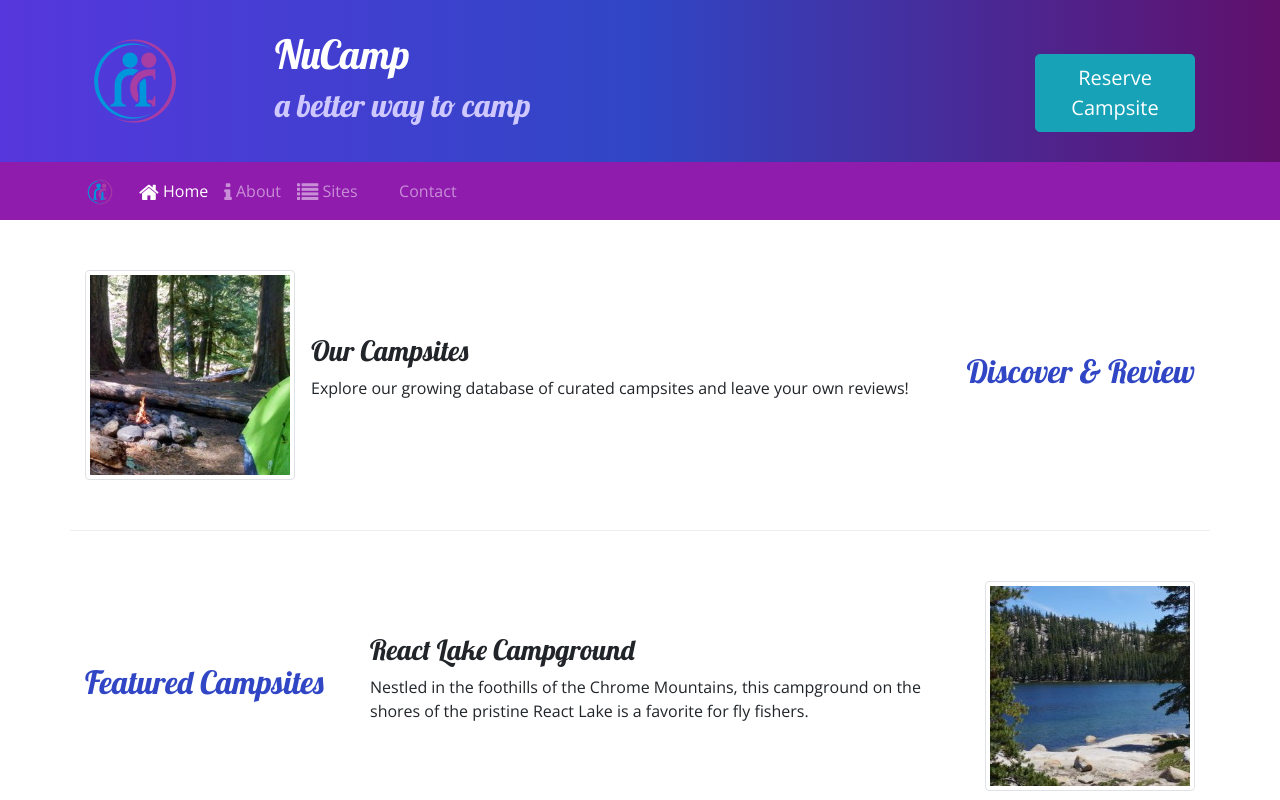
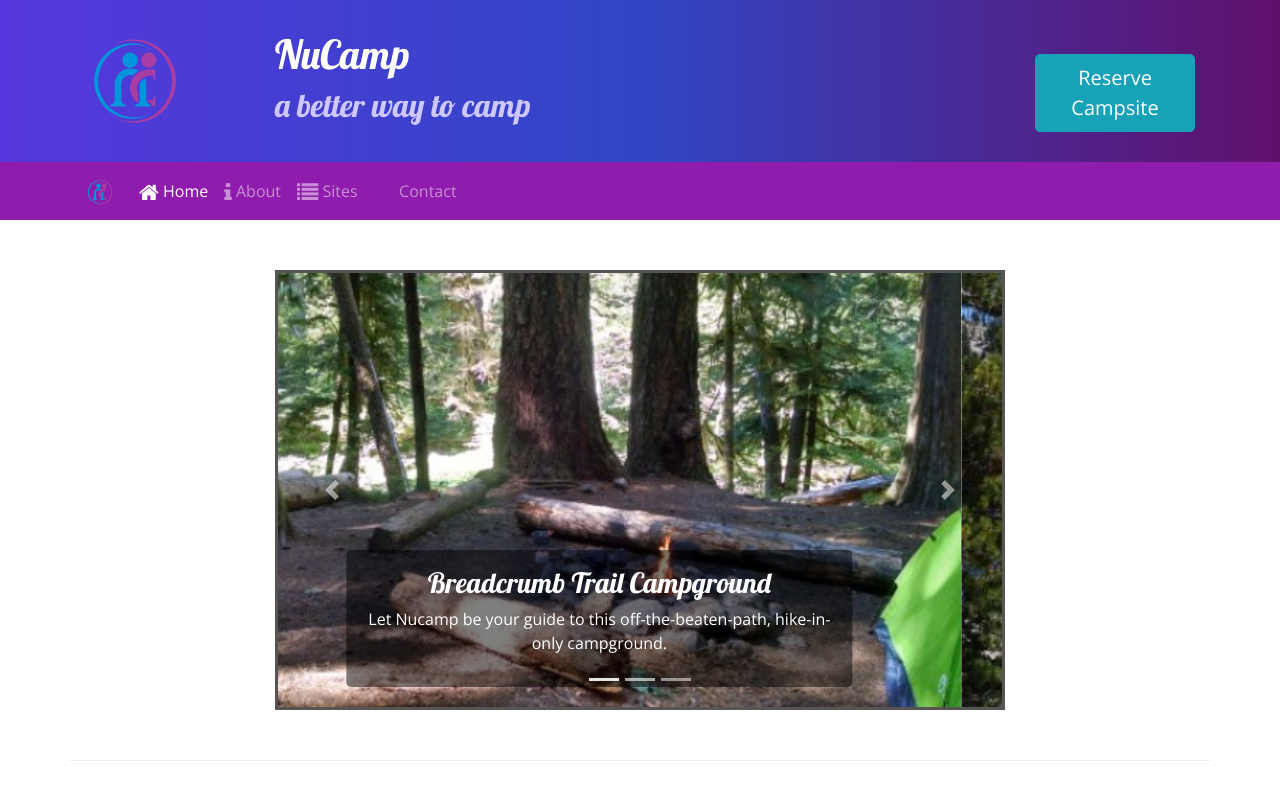
Before and after one commit to pramirez2328/firstBootstrap, a website: page index.html in a window 1280 px wide. Shown: the top 800 px of the page. Drawn offline with nearby package versions, Linux system fonts and the light colour scheme.

Commit message:
add carousel

```diff
--- a/css/styles.css
+++ b/css/styles.css
@@ -58,3 +58,13 @@ a:hover {
   color: inherit;
   text-decoration: none;
 }
+
+.carousel-caption {
+  background-color: rgba(0, 0, 0, 0.5);
+  padding: 1rem;
+  border-radius: 5px;
+}
+
+.carousel {
+  border: solid #575454;
+}
--- a/index.html
+++ b/index.html
@@ -69,6 +69,55 @@
     </nav>
 
     <div class="container">
+      <div class="row row-content">
+        <div class="col-md-8 mx-auto">
+          <div id="homeCarousel" class="carousel slide" data-ride="carousel">
+            <ol class="carousel-indicators">
+              <li data-target="#homeCarousel" data-slide-to="0" class="active"></li>
+              <li data-target="#homeCarousel" data-slide-to="1"></li>
+              <li data-target="#homeCarousel" data-slide-to="2"></li>
+            </ol>
+            <div class="carousel-inner">
+              <div class="carousel-item active">
+                <img class="d-block w-100" src="img/breadcrumb-trail.jpg" alt="Breadcrumb Trail Campground" />
+                <div class="carousel-caption">
+                  <h3>Breadcrumb Trail Campground</h3>
+                  <p class="d-none d-sm-block">
+                    Let Nucamp be your guide to this off-the-beaten-path, hike-in-only campground.
+                  </p>
+                </div>
+              </div>
+              <div class="carousel-item">
+                <img class="d-block w-100" src="img/react-lake.jpg" alt="React Lake Campground" />
+                <div class="carousel-caption">
+                  <h3>Nestled in the foothills of the Chrome Mountains</h3>
+                  <p class="d-none d-sm-block">
+                    This campground on the shores of the pristine React Lake is a favorite for fly fishers.
+                  </p>
+                </div>
+              </div>
+              <div class="carousel-item">
+                <img class="d-block w-100" src="img/chrome-river.jpg" alt="Chrome River Campground" />
+                <div class="carousel-caption">
+                  <h3>The Chrome River</h3>
+                  <p class="d-none d-sm-block">
+                    Spend a few sunny days and starry nights beneath a canopy of old-growth firs at this enchanting
+                    spot.
+                  </p>
+                </div>
+              </div>
+            </div>
+            <a class="carousel-control-prev" href="#homeCarousel" role="button" data-slide="prev">
+              <span class="carousel-control-prev-icon"></span>
+              <span class="sr-only">Previous</span>
+            </a>
+            <a class="carousel-control-next" href="#homeCarousel" role="button" data-slide="next">
+              <span class="carousel-control-next-icon"></span>
+              <span class="sr-only">Next</span>
+            </a>
+          </div>
+        </div>
+      </div>
       <div class="row row-content align-items-center">
         <div class="col-sm-4 order-sm-last col-md-3">
           <h2 class="text-sm-right">Discover & Review</h2>
```
